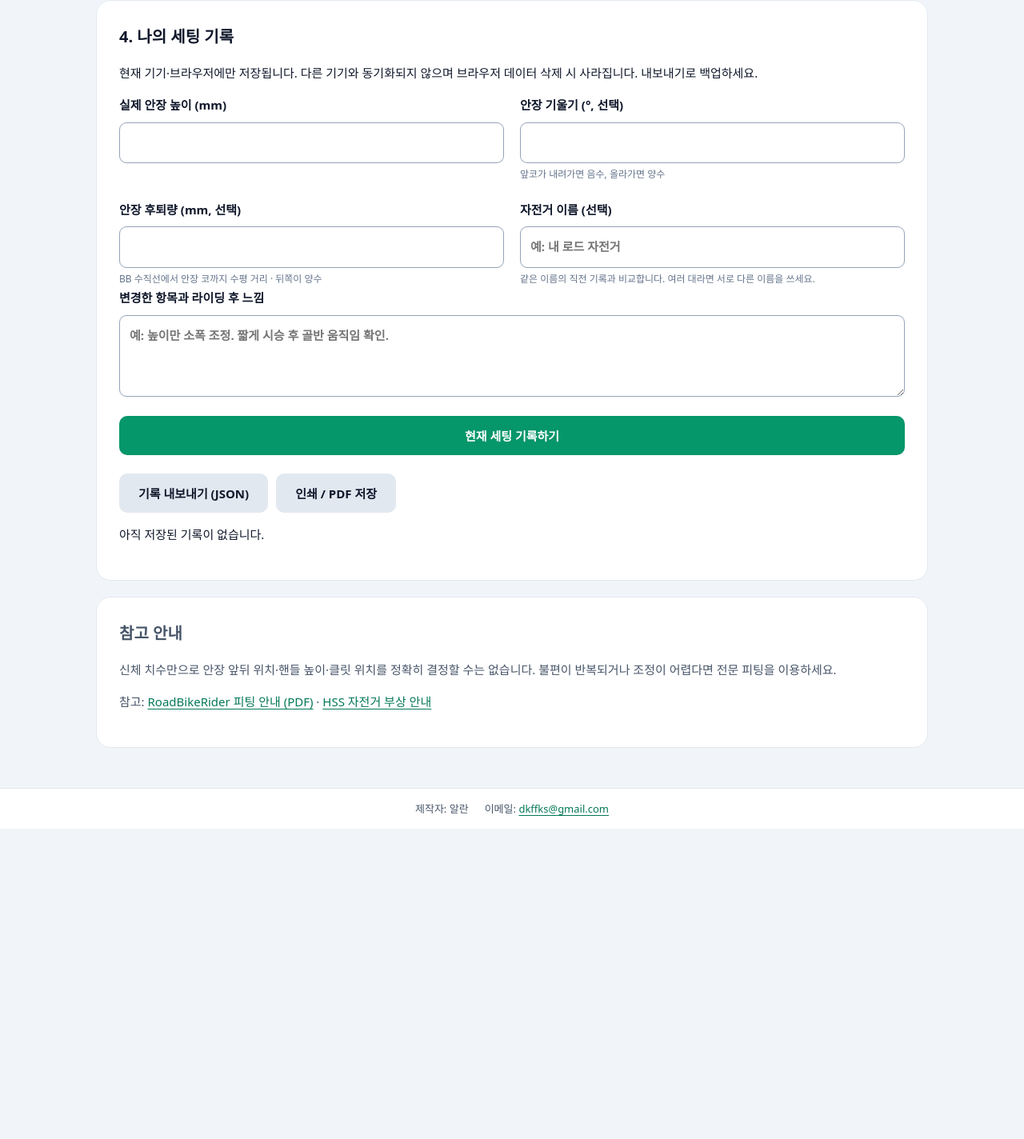
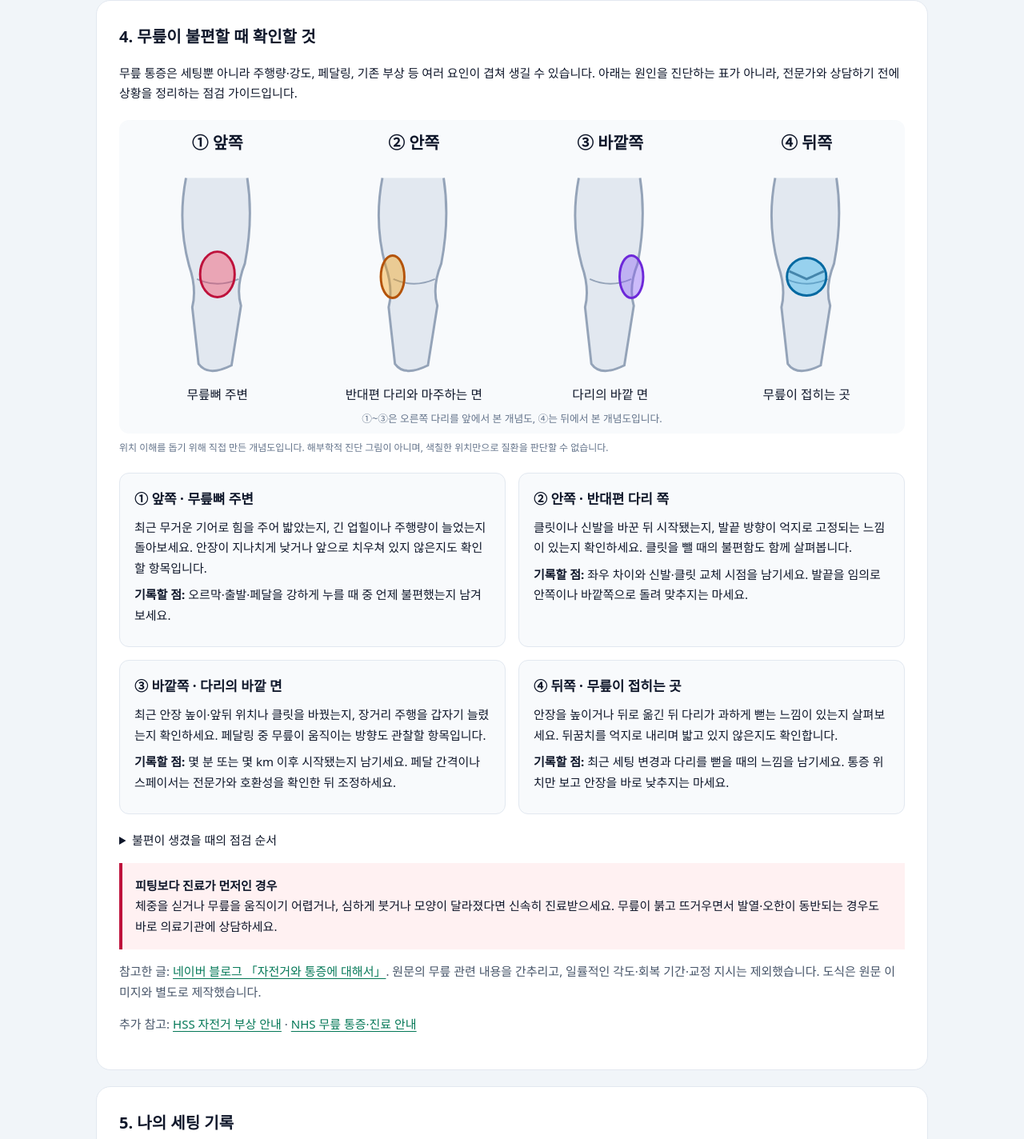
Before and after one commit to allanallankim/go_bike, a website: page bike-fit.html in a window 1280 px wide. Shown: the part 1868-3292 px from the top of the page at 80% size. Before the commit the page ends 2904 px from the top, so only its background shows below. Drawn offline with Linux system fonts and the light colour scheme.

Commit message:
Add illustrated knee discomfort guide to bike fitting page

```diff
--- a/bike-fit.html
+++ b/bike-fit.html
@@ -28,9 +28,17 @@
     .record { border-top:1px solid #e2e8f0; padding:18px 0; }
     .record p { margin:6px 0; white-space:pre-wrap; overflow-wrap:anywhere; }
     .record button { width:auto; padding:8px 14px; margin-top:6px; }
+    .knee-figure { margin:20px 0; }
+    .knee-figure img { display:block; width:100%; height:auto; border-radius:12px; background:#f8fafc; }
+    .knee-figure figcaption { margin-top:8px; color:#64748b; font-size:12px; }
+    .knee-grid { display:grid; grid-template-columns:1fr 1fr; gap:16px; margin:20px 0; }
+    .knee-grid article { padding:18px; background:#f8fafc; border:1px solid #e2e8f0; border-radius:12px; }
+    .knee-grid h3 { margin:0 0 8px; font-size:17px; }
+    .knee-grid p { margin:8px 0; }
+    .care-notice { padding:16px; border-left:4px solid #be123c; background:#fff1f2; }
     .notice { padding:16px; border-left:4px solid #059669; background:#ecfdf5; }
     #fit-advice { white-space:pre-line; }
-    @media(max-width:600px) { .measurements { grid-template-columns:1fr; } }
+    @media(max-width:600px) { .measurements,.knee-grid { grid-template-columns:1fr; } }
     @media print { header,.site-menu,button,.no-print { display:none !important; } body { background:#fff; } main { width:100%; margin:0; } .card { padding:14px; break-inside:avoid; } input,select,textarea { border:0; } }
   </style>
 </head>
@@ -96,7 +104,30 @@
         <li>통증이 없는 상태에서 한 번에 한 항목만 소폭 변경하고, 짧은 시승 후 느낌을 기록합니다. 시트포스트 최소 삽입선과 부품별 체결 토크를 지키세요.</li>
       </ol></details>
     </section>
-    <section class="card" aria-labelledby="journal-title"><h2 id="journal-title">4. 나의 세팅 기록</h2>
+    <section class="card" id="knee-guide" aria-labelledby="knee-title">
+      <h2 id="knee-title">4. 무릎이 불편할 때 확인할 것</h2>
+      <p>무릎 통증은 세팅뿐 아니라 주행량·강도, 페달링, 기존 부상 등 여러 요인이 겹쳐 생길 수 있습니다. 아래는 원인을 진단하는 표가 아니라, 전문가와 상담하기 전에 상황을 정리하는 점검 가이드입니다.</p>
+      <figure class="knee-figure">
+        <img src="/images/knee-guide.svg" width="1000" height="400" loading="lazy" alt="직접 제작한 무릎 위치 도식. 앞쪽은 무릎뼈 주변, 안쪽은 반대편 다리와 마주하는 쪽, 바깥쪽은 그 반대쪽, 뒤쪽은 무릎 접히는 곳을 표시합니다." />
+        <figcaption>위치 이해를 돕기 위해 직접 만든 개념도입니다. 해부학적 진단 그림이 아니며, 색칠한 위치만으로 질환을 판단할 수 없습니다.</figcaption>
+      </figure>
+      <div class="knee-grid">
+        <article><h3>① 앞쪽 · 무릎뼈 주변</h3><p>최근 무거운 기어로 힘을 주어 밟았는지, 긴 업힐이나 주행량이 늘었는지 돌아보세요. 안장이 지나치게 낮거나 앞으로 치우쳐 있지 않은지도 확인할 항목입니다.</p><p><strong>기록할 점:</strong> 오르막·출발·페달을 강하게 누를 때 중 언제 불편했는지 남겨보세요.</p></article>
+        <article><h3>② 안쪽 · 반대편 다리 쪽</h3><p>클릿이나 신발을 바꾼 뒤 시작됐는지, 발끝 방향이 억지로 고정되는 느낌이 있는지 확인하세요. 클릿을 뺄 때의 불편함도 함께 살펴봅니다.</p><p><strong>기록할 점:</strong> 좌우 차이와 신발·클릿 교체 시점을 남기세요. 발끝을 임의로 안쪽이나 바깥쪽으로 돌려 맞추지는 마세요.</p></article>
+        <article><h3>③ 바깥쪽 · 다리의 바깥 면</h3><p>최근 안장 높이·앞뒤 위치나 클릿을 바꿨는지, 장거리 주행을 갑자기 늘렸는지 확인하세요. 페달링 중 무릎이 움직이는 방향도 관찰할 항목입니다.</p><p><strong>기록할 점:</strong> 몇 분 또는 몇 km 이후 시작됐는지 남기세요. 페달 간격이나 스페이서는 전문가와 호환성을 확인한 뒤 조정하세요.</p></article>
+        <article><h3>④ 뒤쪽 · 무릎이 접히는 곳</h3><p>안장을 높이거나 뒤로 옮긴 뒤 다리가 과하게 뻗는 느낌이 있는지 살펴보세요. 뒤꿈치를 억지로 내리며 밟고 있지 않은지도 확인합니다.</p><p><strong>기록할 점:</strong> 최근 세팅 변경과 다리를 뻗을 때의 느낌을 남기세요. 통증 위치만 보고 안장을 바로 낮추지는 마세요.</p></article>
+      </div>
+      <details><summary>불편이 생겼을 때의 점검 순서</summary><ol>
+        <li>통증을 참고 주행하지 말고 멈춰 상태를 확인합니다. 주행할수록 악화된다면 그날 라이딩을 중단하세요.</li>
+        <li>최근 거리·업힐·강도 증가와 안장·신발·클릿 변경을 돌아봅니다. 쉬운 기어에서도 불편하면 계속 시험하지 마세요.</li>
+        <li>현재 세팅을 아래 기록에 남깁니다. 증상이 가라앉은 뒤 점검할 때도 한 번에 여러 항목을 바꾸지 않습니다.</li>
+        <li>통증이 반복되거나 지속되면 의료 전문가에게 상담하세요. 이후 필요에 따라 전문 피팅으로 자세와 장비를 함께 확인합니다.</li>
+      </ol></details>
+      <p class="care-notice"><strong>피팅보다 진료가 먼저인 경우</strong><br />체중을 싣거나 무릎을 움직이기 어렵거나, 심하게 붓거나 모양이 달라졌다면 신속히 진료받으세요. 무릎이 붉고 뜨거우면서 발열·오한이 동반되는 경우도 바로 의료기관에 상담하세요.</p>
+      <p class="notes">참고한 글: <a href="https://m.blog.naver.com/jsj82288/100139962146" target="_blank" rel="noopener noreferrer">네이버 블로그 「자전거와 통증에 대해서」</a>. 원문의 무릎 관련 내용을 간추리고, 일률적인 각도·회복 기간·교정 지시는 제외했습니다. 도식은 원문 이미지와 별도로 제작했습니다.</p>
+      <p class="notes">추가 참고: <a href="https://www.hss.edu/health-library/move-better/common-cycling-injuries" target="_blank" rel="noopener noreferrer">HSS 자전거 부상 안내</a> · <a href="https://www.nhs.uk/symptoms/knee-pain/" target="_blank" rel="noopener noreferrer">NHS 무릎 통증·진료 안내</a></p>
+    </section>
+    <section class="card" aria-labelledby="journal-title"><h2 id="journal-title">5. 나의 세팅 기록</h2>
       <p>현재 기기·브라우저에만 저장됩니다. 다른 기기와 동기화되지 않으며 브라우저 데이터 삭제 시 사라집니다. 내보내기로 백업하세요.</p>
       <form id="journal-form"><div class="fields">
         <label for="record-height">실제 안장 높이 (mm)<input id="record-height" type="number" min="400" max="1100" step="1" required /></label>
--- a/server.js
+++ b/server.js
@@ -51,6 +51,7 @@ const server = http.createServer(async (req, res) => {
   const publicFiles = new Set(['index.html', 'index_좌표선택_지명검색_개선본2.html', 'app.js', 'style.css', 'favicon.ico']);
   publicFiles.add('favicon.svg');
   publicFiles.add('images/share.png');
+  publicFiles.add('images/knee-guide.svg');
   for (const file of ['menu.css', 'tire-pressure.html', 'tire-pressure.js']) publicFiles.add(file);
   for (const file of ['menu.js', 'gear-speed.html', 'gear-speed.css', 'gear-speed.js']) publicFiles.add(file);
   for (const file of ['bike-fit.html', 'bike-fit.js']) publicFiles.add(file);
```
Also changed, not shown: images/knee-guide.svg (added).
